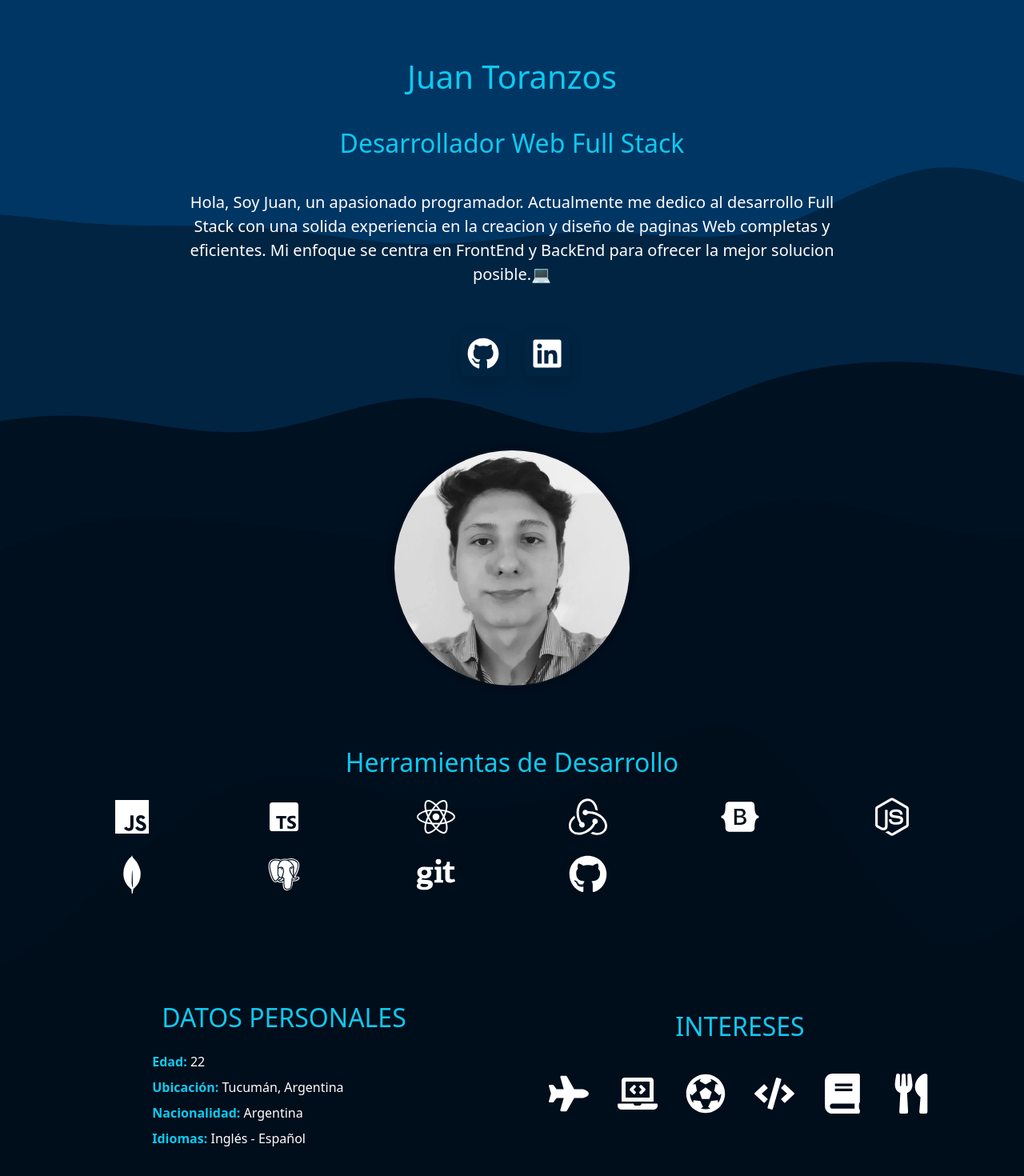
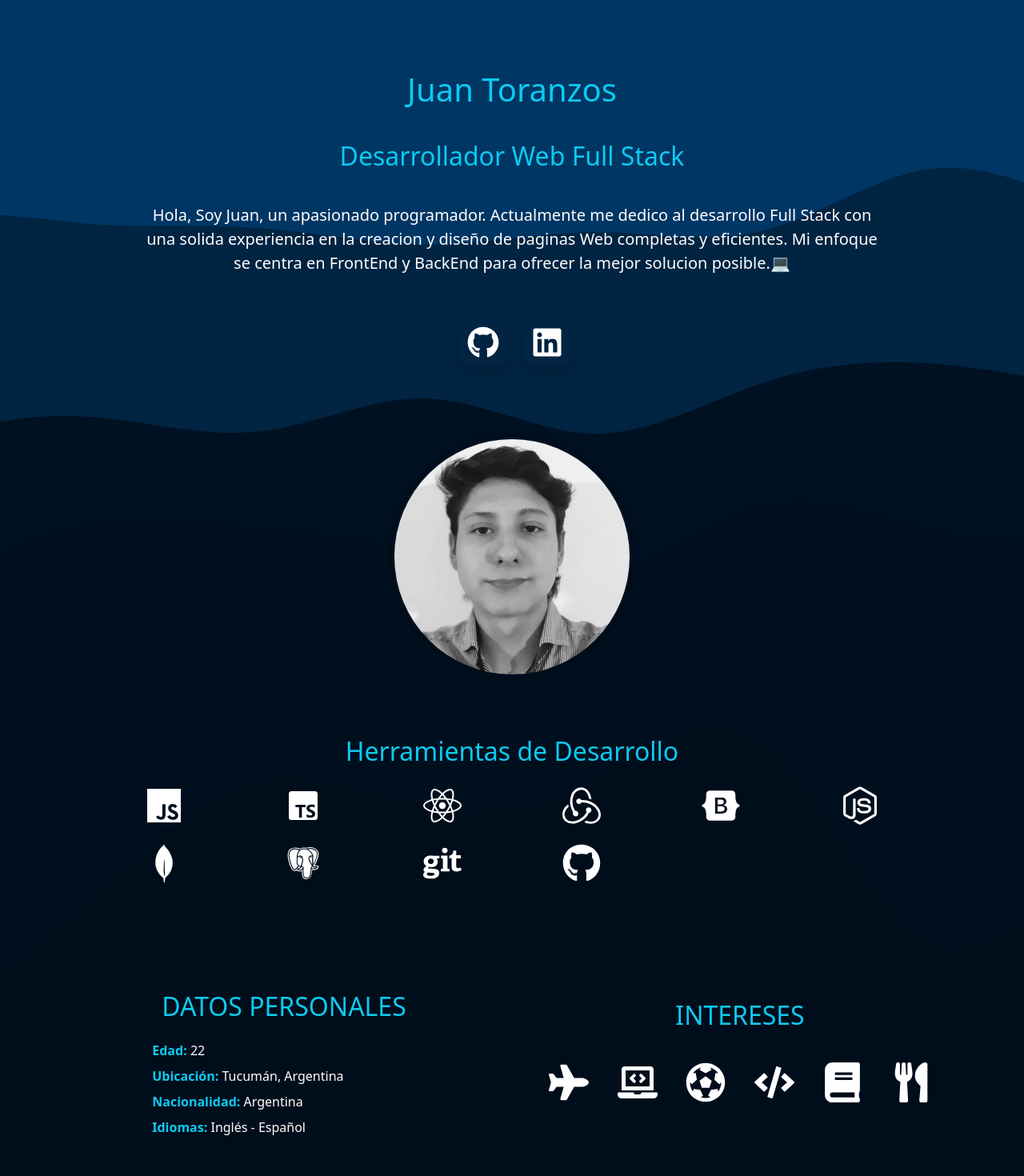
Before and after one commit to juantoranzos/portfolio, a React (Vite) app: page /about in a window 1280 px wide. Shown: the top 1470 px of the page at 80% size. Built offline with nearby package versions, Linux system fonts and the light colour scheme.

Commit message:
arreglos en la ui

```diff
--- a/src/components/AboutMe.tsx
+++ b/src/components/AboutMe.tsx
@@ -11,8 +11,8 @@ import useLangStore from '../store/langStore';
 export const AboutMe = () => {
   const {language}:any = useLangStore()
     return (
-        <section>
-            <div className="container py-5 justify-content-center text-center align-items-center" data-aos="fade-up">
+        <section className=" p-3">
+            <div className="py-5 justify-content-center text-center align-items-center" data-aos="fade-up">
 
                 <h1 className='text-center  p-2 text-info font-weight-bold m-3 fs-1 nombre ' >Juan Toranzos</h1>
                 <h2 className="text-center p-3 fs-2 text-info " >{traducciones[language].titulo}</h2>
--- a/src/components/FormContacto.tsx
+++ b/src/components/FormContacto.tsx
@@ -26,7 +26,7 @@ export const FormContacto = () => {
 
   return (
     <div className="modal-show" style={{ display: 'block', position: 'initial' }}>
-      <Button variant="dark" onClick={handleShowModal}>
+      <Button variant="outline-light" onClick={handleShowModal}>
         Contacto
       </Button>
       <Modal show={showModal} onHide={handleCloseModal} centered>
@@ -35,10 +35,10 @@ export const FormContacto = () => {
         </Modal.Header>
         <Modal.Body>
           <form ref={form} onSubmit={sendEmail} data-aos="fade">
-            <input type="text" placeholder="Ingresa tu nombre" className="form-control m-auto w-50 p-2 mb-2" name="user_name" />
-            <input type="email" placeholder="Ingresa tu email" className="form-control m-auto w-50 p-2 mb-2" name="user_email" />
-            <input type="text" placeholder="Asunto" className="form-control m-auto w-50 p-2 mb-2" name="subject" />
-            <textarea name="message" id="mensaje" placeholder="Escribe tu mensaje aqui" className="form-control m-auto w-50 p-2 mb-2"></textarea>
+            <input type="text" placeholder="Ingresa tu nombre" className="form-control m-auto w-50 p-2 mb-2" name="user_name" required />
+            <input type="email" placeholder="Ingresa tu email" className="form-control m-auto w-50 p-2 mb-2" name="user_email"  required/>
+            <input type="text" placeholder="Asunto" className="form-control m-auto w-50 p-2 mb-2" name="subject" required />
+            <textarea name="message" id="mensaje" placeholder="Escribe tu mensaje aqui" className="form-control m-auto w-50 p-2 mb-2" required></textarea>
             <div className="text-center">
               <input type="submit" value="Send" className="btn btn-dark" />
             </div>
--- a/src/components/Habilidades.tsx
+++ b/src/components/Habilidades.tsx
@@ -13,7 +13,7 @@ import useLangStore from '../store/langStore';
 export const Habilidades = () => {
   const {language}:any = useLangStore()
     return (
-        <section className="py-5" data-aos="fade-up">
+        <section className="container p-5" data-aos="fade-up">
         <h2 className="text-center text-info font-weight-bold mb-4">
           {traducciones[language].stack}
         </h2>
```
